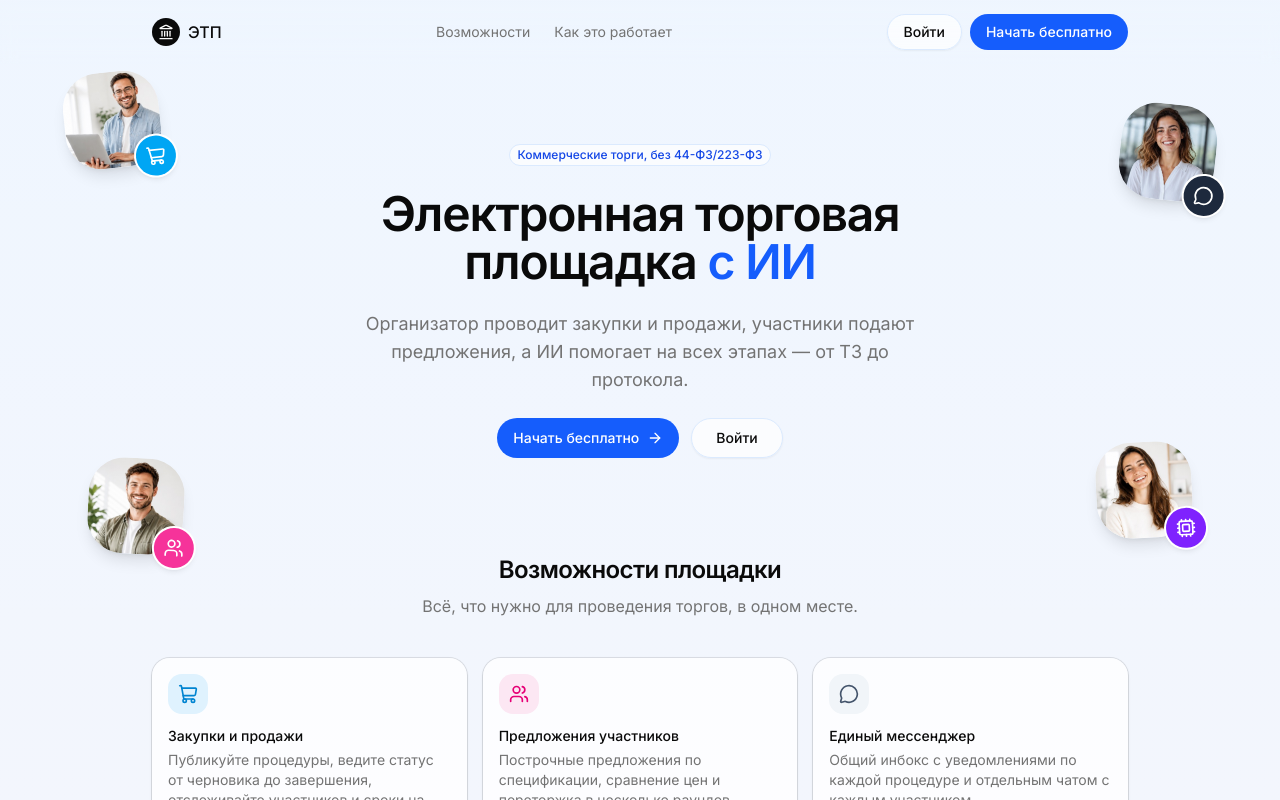
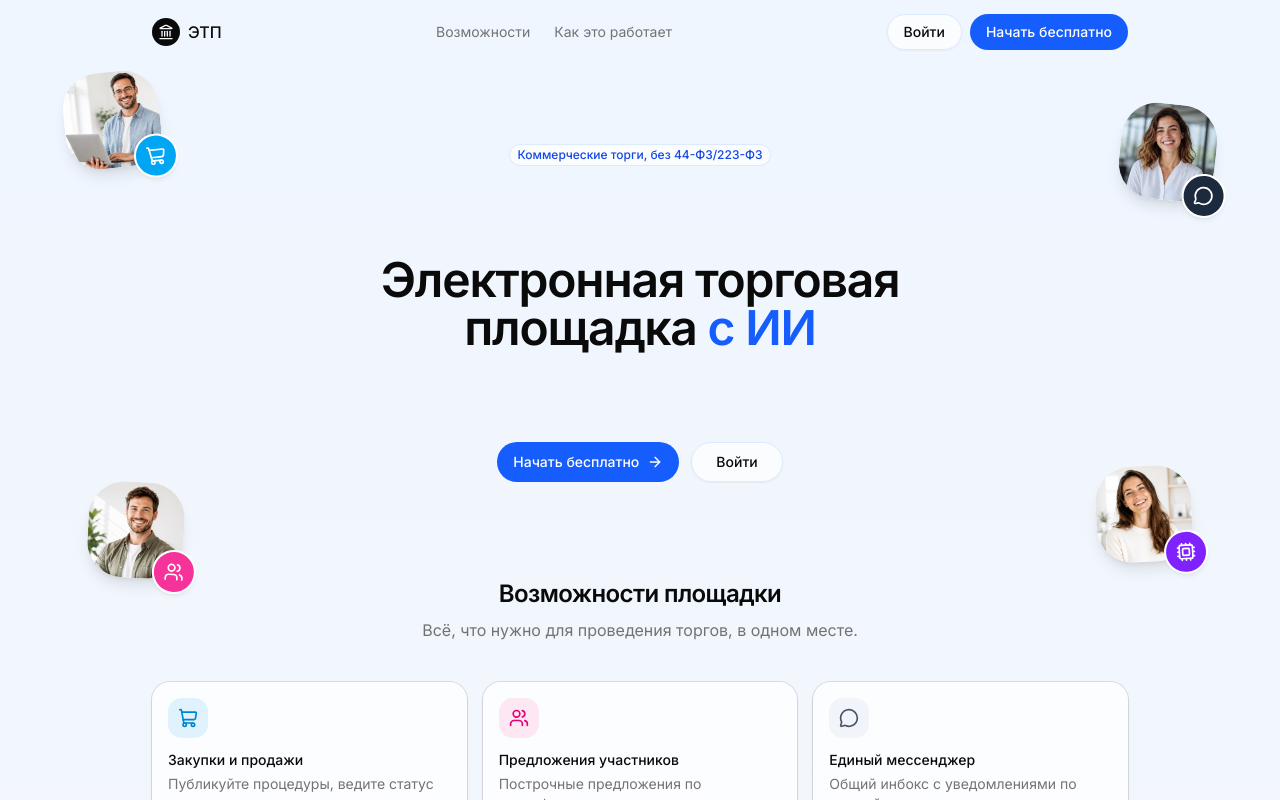
Before and after one commit to akmaevtat-lang/etp, a Next.js app: page / in a window 1280 px wide. Shown: the top 800 px of the page. Built offline with nearby package versions, Linux system fonts and the light colour scheme.

Commit message:
Drop hero subtitle, keep headline vertically centered in its place
Remove the descriptive paragraph under the H1 but preserve the block's
height with matching spacers split above and below the headline, so
it sits centered between the badge and CTA buttons instead of hugging
the badge.

```diff
--- a/app/(marketing)/page.tsx
+++ b/app/(marketing)/page.tsx
@@ -130,13 +130,14 @@ export default function MarketingPage() {
             <Badge className="rounded-full border-blue-100 bg-white/70 text-blue-700" variant="outline">
               Коммерческие торги, без 44-ФЗ/223-ФЗ
             </Badge>
+            {/* Подзаголовок убран по просьбе, но высота блока сохранена спейсерами
+                по обе стороны от заголовка, чтобы кнопки не поднимались выше и сам
+                заголовок стоял по центру блока, а не сразу под бейджем. */}
+            <div className="h-[42px]" aria-hidden />
             <h1 className="text-4xl font-semibold tracking-tight sm:text-5xl">
               Электронная торговая площадка <span className="text-blue-600">с ИИ</span>
             </h1>
-            <p className="max-w-xl text-lg text-muted-foreground">
-              Организатор проводит закупки и продажи, участники подают предложения, а ИИ помогает
-              на всех этапах — от ТЗ до протокола.
-            </p>
+            <div className="h-[42px]" aria-hidden />
             <div className="flex gap-3">
               <Button size="lg" className={primaryPill} nativeButton={false} render={<Link href="/register" />}>
                 Начать бесплатно
```
